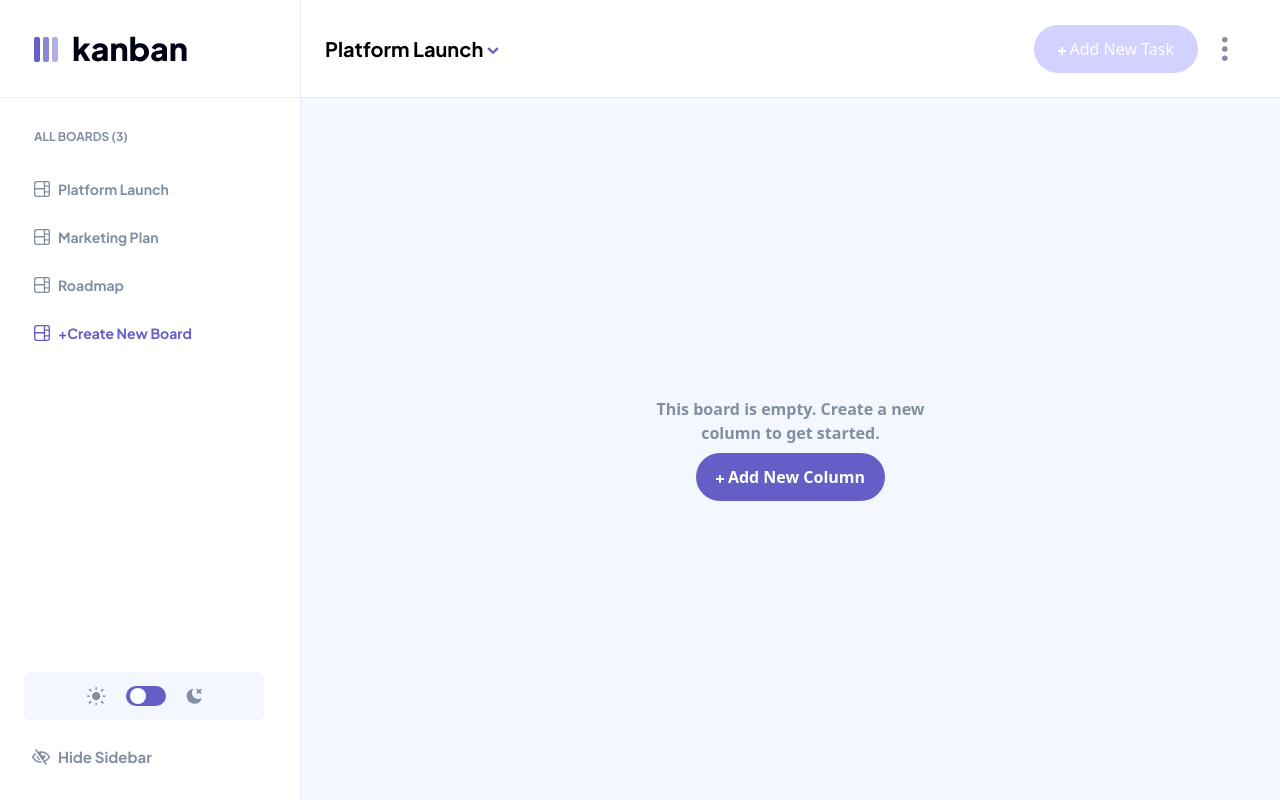
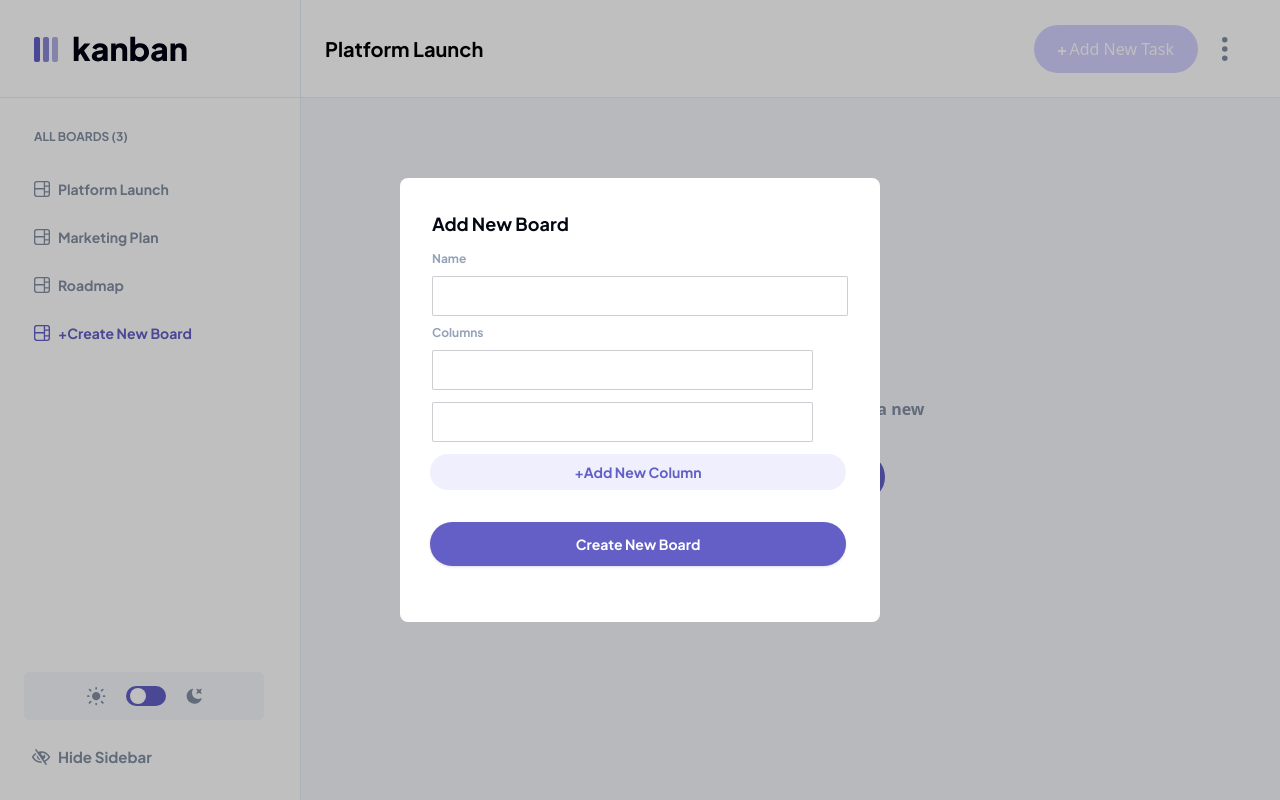
Before and after one commit to NHDrizzt/frontend-projects, a React (Vite) app in the folder kanban-task-management-app/: page / in a window 1280 px wide. Both pictures are taken after a click on the button "Create New Board". Built offline with nearby package versions, Linux system fonts and the light colour scheme.

Commit message:
modal for create board

```diff
--- a/kanban-task-management-app/src/App.jsx
+++ b/kanban-task-management-app/src/App.jsx
@@ -18,15 +18,13 @@ function App() {
                 <Header />
             </div>
             <div className="flex relative flex-1">
-                <div className={`${toggle ? 'md:w-0' : ''} ${' hidden md:block md:border-r md:border-lightBlueish'}` }>
+                <div className={`${toggle ? 'md:w-0' : ''} ${' hidden md:block md:border-r md:border-lightBlueish dark:bg-mediumGray md:dark:border-lightGray'}` }>
                     <SideBar/>
                 </div>
                 <div className={`${toggle ? 'left-0 bottom-0 mb-8 block' : 'left-[301px]  hidden'} ${'absolute flex items-center pl-[15px] h-12 w-[56px] bg-darkPurple rounded-tr-[100px] rounded-br-[100px] cursor-pointer'}`} onClick={() => { setToggle(!toggle); }}>
                     <img src={showSideBar} alt=""/>
                 </div>
-                <div className="w-full flex-grow grid place-items-center bg-almostWhite dark:bg-darkGray">
-                    <ColumnField />
-                </div>
+                <ColumnField />
             </div>
         </div>
 
--- a/kanban-task-management-app/src/pages/ColumnField.jsx
+++ b/kanban-task-management-app/src/pages/ColumnField.jsx
@@ -1,14 +1,23 @@
-import React from 'react';
+import React, {useState} from 'react';
 import iconAdd from '../assets/icon-add-task-mobile.svg';
+import plusIcon from '../assets/icon-add-task-mobile.svg';
 
 const ColumnField = () => {
+    const [showModal, setShowModal] = useState(false);
+
     return (
-        <div className="w-72 md:w-80 flex items-center justify-center flex-col gap-y-2 text-center">
-            <p className="font-lg font-bold text-veryLightGray font-plus-jakarta-sans">This board is empty. Create a new column to get started.</p>
-            <button className="py-3 px-5 text-white text-plus-jakarta-sans font-bold text-base bg-darkPurple rounded-full flex gap-x-1 items-center">
-                <img className="h-2 mt-1" src={iconAdd} alt=""/>
-                    Add New Column
-            </button>
+        <div className={`${'relative w-full flex-grow grid place-items-center bg-almostWhite dark:bg-darkGray'}`}>
+            <div className="w-72 md:w-80 flex items-center justify-center flex-col gap-y-2 text-center">
+                <p className="font-lg font-bold text-veryLightGray font-plus-jakarta-sans">
+                This board is empty. Create a new column to get started.
+                </p>
+                <button
+                    className="py-3 px-5 text-white text-plus-jakarta-sans font-bold text-base bg-darkPurple rounded-full flex gap-x-1 items-center hover:bg-lightPurple"
+                >
+                    <img className="h-2 mt-1" src={iconAdd} alt="" />
+                Add New Column
+                </button>
+            </div>
         </div>
     );
 };
--- a/kanban-task-management-app/src/pages/Header.jsx
+++ b/kanban-task-management-app/src/pages/Header.jsx
@@ -1,14 +1,17 @@
-import React, {useEffect, useRef, useState} from 'react';
+import React, {useContext, useRef} from 'react';
 import ButtonAddNewTask from './components/ButtonAddNewTask.jsx';
 import threeDots from '../assets/icon-vertical-ellipsis.svg';
 import logoDark675 from '../assets/logo-dark.svg';
 import logoDark375 from '../assets/logo-mobile.svg';
+import logoLight675 from '../assets/logo-light.svg';
 import chevronDown from '../assets/icon-chevron-down.svg';
 import DropdownSection from './components/DropdownSection.jsx';
 import useScreenSize from '../hooks/useScreenSize.jsx';
+import {DarkModeContext} from '../context/DarkModeContext.jsx';
 
 const Header = () => {
     const dropdownRef = useRef(null);
+    const { darkMode } = useContext(DarkModeContext);
     const isScreenLarge = useScreenSize();
 
     const handleDropdown = () => {
@@ -17,17 +20,19 @@ const Header = () => {
 
 
     return (
-        <header className="flex border-b border-solid border-lightBlueish">
+        <header className="flex border-b border-solid border-lightBlueish dark:border-b-lightGray">
             <div className="flex py-5 px-4 md:px-[34px] md:w-[301px] md:items-center md:h-[97px] md:border-r md:border-solid md:border-lightBlueish md:dark:border-lightGray">
                 <picture>
-                    <source media='(min-width: 768px)' srcSet={logoDark675}/>
+                    <source media='(min-width: 768px)' srcSet={`${darkMode ? logoLight675 : logoDark675}`}/>
                     <img className="" src={logoDark375} alt=""/>
                 </picture>
             </div>
             <div className="flex flex-auto min-w-[50%] md:px-6 items-center justify-between">
                 <div className="relative">
-                    <button className="flex gap-x-1 items-center text-lg w-fit font-plus-jakarta font-bold md:text-xl" aria-expanded="true" aria-haspopup="true" onClick={ handleDropdown } disabled={ isScreenLarge }>Platform Launch
-                        <img className="w-3 h-2 mt-1 md:hid  den" src={chevronDown} alt=""/>
+                    <button className="flex gap-x-1 items-center text-lg w-fit font-plus-jakarta font-bold md:text-xl dark:text-white" aria-expanded="true" aria-haspopup="true" onClick={ handleDropdown } disabled={ isScreenLarge }>Platform Launch
+                        {
+                            !isScreenLarge ?  <img className="w-3 h-2 mt-1 md:hid  den" src={chevronDown} alt=""/> : <></>
+                        }
                     </button>
                     <div ref={dropdownRef} className={'absolute hidden right-0 left-0 mx-auto z-10 mt-7 w-64 h-80 origin-top-right rounded-md bg-white shadow-lg ring-1 ring-black ring-opacity-5 focus:outline-none'} role="menu" aria-orientation="vertical" aria-labelledby="menu-button" tabIndex="-1">
                         <DropdownSection />
--- a/kanban-task-management-app/src/pages/components/DropdownSection.jsx
+++ b/kanban-task-management-app/src/pages/components/DropdownSection.jsx
@@ -7,6 +7,7 @@ const DropdownSection = () => {
     const dropDownOptions = ['Platform Launch', 'Marketing Plan', 'Roadmap'];
     const [isButtonFocused, setIsButtonFocused] = useState(false);
     const [clickedIndex, setClickedIndex] = useState();
+    const [showModal, setShowModal] = useState(false);
 
     const handleButtonFocus = (index) => {
         setIsButtonFocused(true);
@@ -22,7 +23,7 @@ const DropdownSection = () => {
             <div className="ml-6 py-4 text-veryLightGray font-bold font-plus-jakarta text-xs">
                 <p>ALL BOARDS (3)</p>
             </div>
-            <div className="py-1 font-plus-jakarta text-veryLightGray" role="none">
+            <nav className="py-1 font-plus-jakarta text-veryLightGray" role="none">
                 {
                     dropDownOptions.map((el, index) => (
                         <div key={ index } className={`flex gap-x-2 pl-6 items-center ${isButtonFocused && index === clickedIndex ? 'h-12 w-[240px] text-white bg-darkPurple rounded-tr-[100px] rounded-br-[100px]' : ''}`}>
@@ -34,12 +35,72 @@ const DropdownSection = () => {
                 }
                 <div className="flex gap-x-2 ml-6 items-center">
                     <svg width="16" height="16" xmlns="http://www.w3.org/2000/svg"><path d="M0 2.889A2.889 2.889 0 0 1 2.889 0H13.11A2.889 2.889 0 0 1 16 2.889V13.11A2.888 2.888 0 0 1 13.111 16H2.89A2.889 2.889 0 0 1 0 13.111V2.89Zm1.333 5.555v4.667c0 .859.697 1.556 1.556 1.556h6.889V8.444H1.333Zm8.445-1.333V1.333h-6.89A1.556 1.556 0 0 0 1.334 2.89V7.11h8.445Zm4.889-1.333H11.11v4.444h3.556V5.778Zm0 5.778H11.11v3.11h2a1.556 1.556 0 0 0 1.556-1.555v-1.555Zm0-7.112V2.89a1.555 1.555 0 0 0-1.556-1.556h-2v3.111h3.556Z" fill="#635FC7"/></svg>
-                    <button className="py-3.5 text-sm font-bold text-darkPurple before:content-['+']" role="menuitem" tabIndex="-1" id="menu-item-0">
+                    <button className="py-3.5 text-sm font-bold text-darkPurple before:content-['+']" role="menuitem" tabIndex="-1" id="menu-item-0"
+                        onClick={ () => setShowModal(true)}
+                    >
                         Create New Board
                     </button>
                 </div>
                 <ToggleDarkMode />
-            </div>
+
+                {
+                    showModal ? (
+                        <div>
+                            <div
+                                className="fixed inset-0 flex justify-center items-center z-50 pointer-events-none outline-none focus:outline-none"
+                                // onClick={() => setShowModal(false)}
+                            >
+                                <div className="relative container mx-auto w-11/12 md:w-[480px]">
+                                    {/*content*/}
+                                    <div className="p-8 rounded-lg flex flex-col pointer-events-auto bg-white outline-none focus:outline-none">
+
+                                        {/*header*/}
+                                        <div className="flex">
+                                            <p className="text-lg text-gray-950 font-bold">
+                                                Add New Board
+                                            </p>
+                                            <button
+                                                className="p-1 ml-auto bg-transparent border-0 text-black opacity-5 float-right text-3xl leading-none font-semibold outline-none focus:outline-none"
+                                                onClick={() => setShowModal(false)}
+                                            >
+                                                <span className="bg-transparent text-black opacity-5 h-6 w-6 text-2xl block outline-none focus:outline-none"></span>
+                                            </button>
+                                        </div>
+                                        {/*body*/}
+                                        <div className="flex flex-col items-start justify-start">
+                                            <label htmlFor="nameColumn" className="text-slate-400 text-[12px] py-2 font-bold">Name</label>
+                                            <input id="nameColumn" className="w-full pl-3  h-10 border border-lightGray border-opacity-25 text-gray-950 rounded-sm focus:outline-none" type="text" maxLength="25"/>
+                                        </div>
+                                        <div className="flex flex-col items-start justify-start">
+                                            <label htmlFor="nameColumn" className="text-slate-400 text-[12px] py-2 font-bold">Columns</label>
+                                            <input id="nameColumn" className="w-11/12 pl-3  h-10 border border-lightGray border-opacity-25 rounded-sm text-gray-950 focus:outline-none" type="text" maxLength="25"/>
+                                            <input id="nameColumn" className="w-11/12 pl-3 mt-3  h-10 border border-lightGray border-opacity-25 rounded-sm text-gray-950 focus:outline-none" type="text" maxLength="25"/>
+                                        </div>
+                                        {/*footer*/}
+                                        <div className="flex flex-col items-center justify-center">
+                                            <button
+                                                className="bg-indigo-500 bg-opacity-10 mt-3 rounded-full w-full mb-8 text-darkPurple background-transparent font-bold mt-2 px-6 py-2 text-sm outline-none focus:outline-none mr-1 mb-1 ease-linear transition-all duration-150 before:content-['+']"
+                                                type="button"
+                                                onClick={() => setShowModal(false)}
+                                            >
+                                                Add New Column
+                                            </button>
+                                            <button
+                                                className="bg-darkPurple w-full rounded-full font-plus-jakarta mb-6 text-white active:bg-lightPurple font-bold text-sm px-6 py-3 rounded shadow hover:shadow-lg outline-none focus:outline-none mr-1 mb-1 ease-linear transition-all duration-150"
+                                                type="button"
+                                                onClick={() => setShowModal(false)}
+                                            >
+                                                Create New Board
+                                            </button>
+                                        </div>
+                                    </div>
+                                </div>
+                            </div>
+                            {/*overlay*/}
+                            <div className="opacity-25 fixed inset-0 z-40 bg-black" onClick={() => setShowModal(false)}></div>
+                        </div>
+                    ) : null}
+            </nav>
         </>
     );
 };
--- a/kanban-task-management-app/tailwind.config.js
+++ b/kanban-task-management-app/tailwind.config.js
@@ -9,7 +9,7 @@ export default {
         fontFamily: {
             'plus-jakarta': 'Plus Jakarta Sans'
         },
-        screen: {
+        screens: {
             sm: '375px',
             md: '768px',
             lg: '976px',
```
